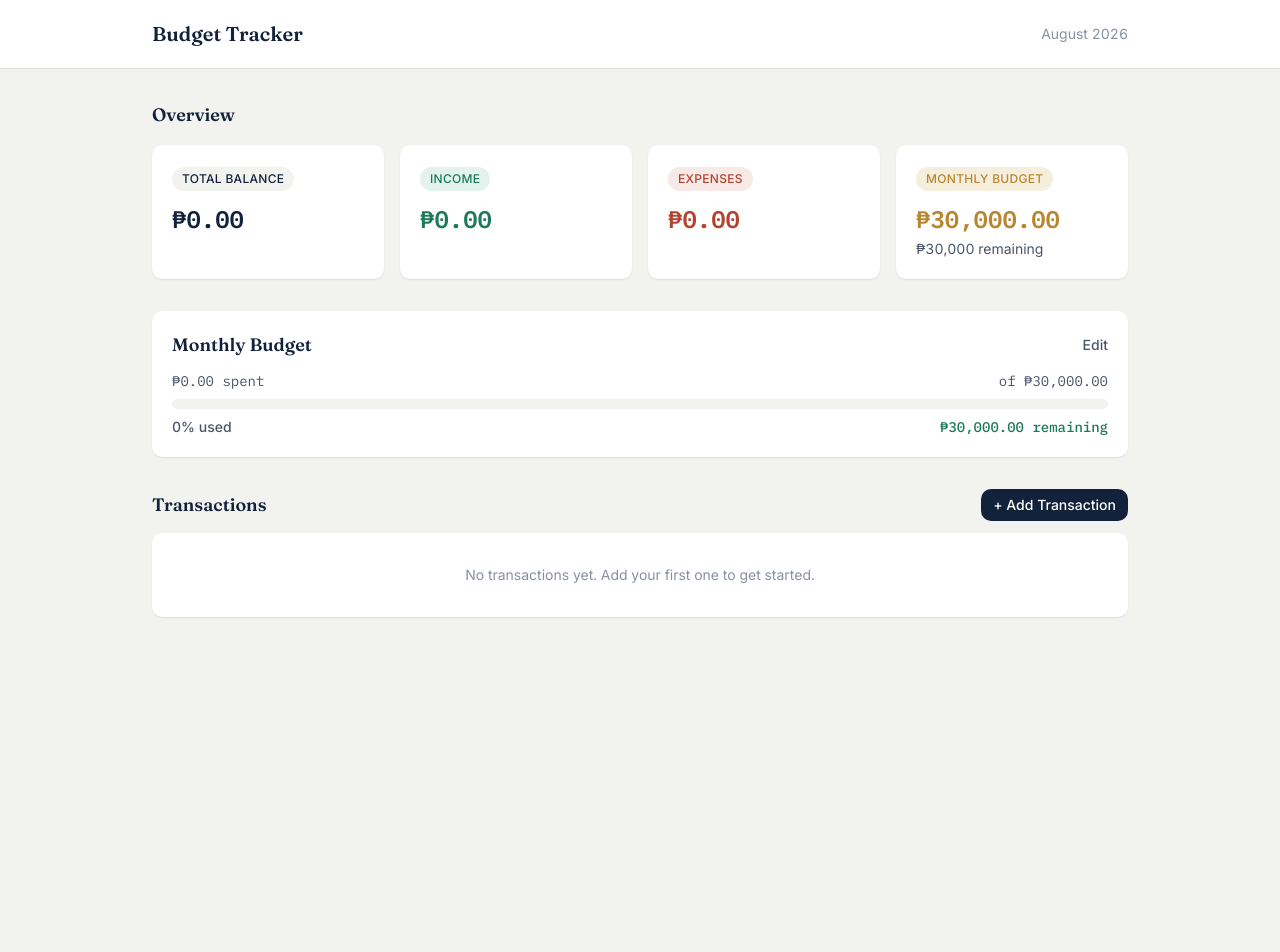
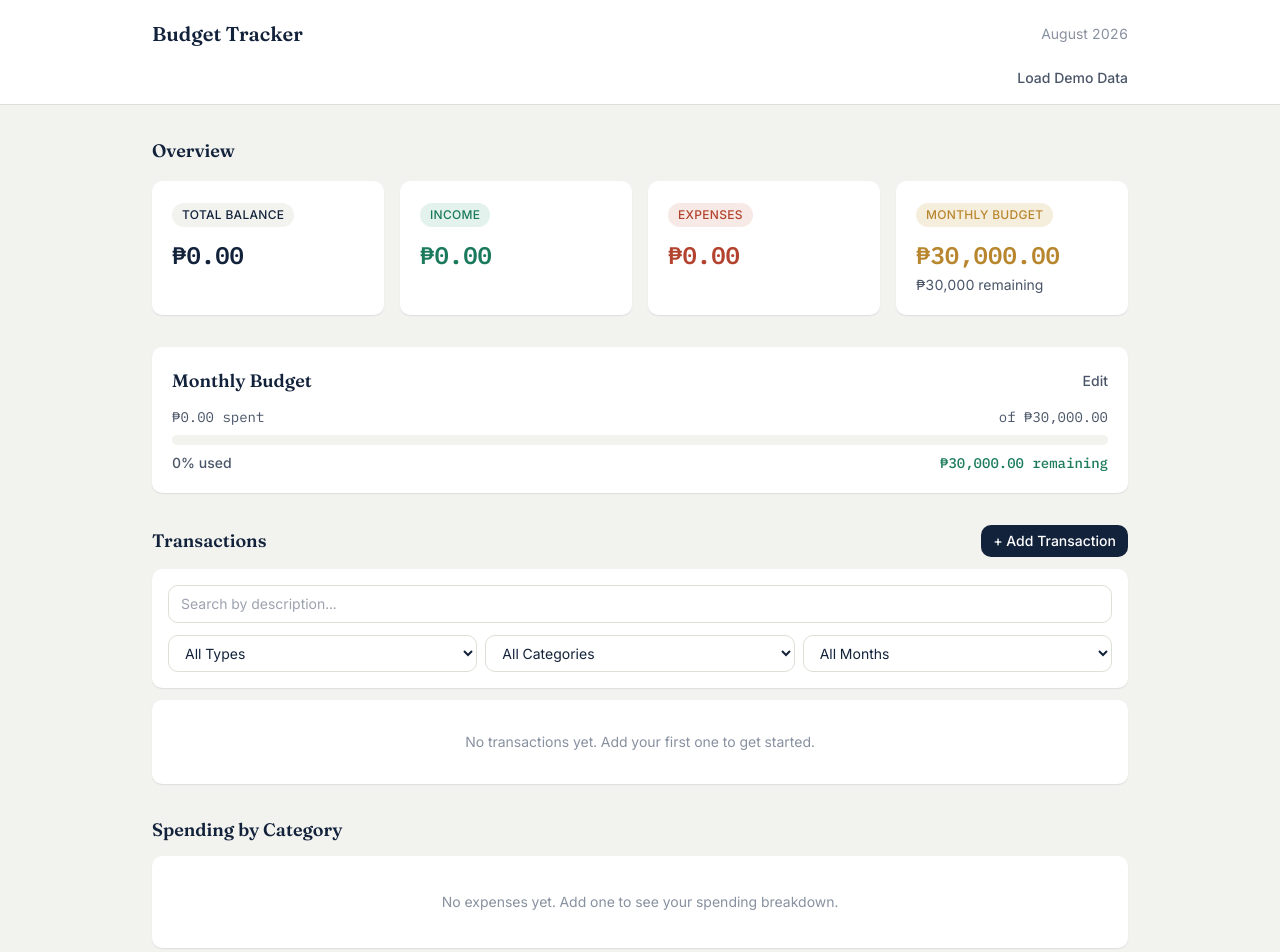
Before and after one commit to axelottle/my-budget-tracker, a Next.js app: page / in a window 1280 px wide. Shown: the top 952 px of the page. Before the commit the page ends 800 px from the top, so only its background shows below. Built offline with nearby package versions, Linux system fonts and the light colour scheme.

Commit message:
Added spending category section

```diff
--- a/app/page.tsx
+++ b/app/page.tsx
@@ -3,6 +3,8 @@
 import DashboardCard from "@/components/DashboardCard";
 import BudgetProgress from "@/components/BudgetProgress";
 import TransactionList from "@/components/TransactionList";
+import SpendingSummary from "@/components/SpendingSummary";
+import DemoDataControls from "@/components/DemoDataControls";
 import { useTransactions } from "@/lib/transactions-context";
 
 export default function Home() {
@@ -22,6 +24,9 @@ export default function Home() {
               year: "numeric",
             })}
           </span>
+        </div>
+        <div className="mx-auto flex max-w-5xl justify-end px-6 pb-4">
+          <DemoDataControls />
         </div>
       </header>
 
@@ -52,6 +57,7 @@ export default function Home() {
 
         <BudgetProgress />
         <TransactionList />
+        <SpendingSummary />
       </main>
     </div>
   );
--- /dev/null
+++ b/components/DemoDataControls.tsx
@@ -0,0 +1,43 @@
+"use client";
+
+import { useTransactions } from "@/lib/transactions-context";
+
+export default function DemoDataControls() {
+  const { transactions, loadDemoData, clearTransactions } = useTransactions();
+
+  function handleLoadDemoData() {
+    if (transactions.length > 0) {
+      const confirmed = window.confirm(
+        "This will replace your current transactions with demo data. Continue?"
+      );
+      if (!confirmed) return;
+    }
+    loadDemoData();
+  }
+
+  function handleClearData() {
+    const confirmed = window.confirm(
+      "This will delete all transactions. This can't be undone. Continue?"
+    );
+    if (confirmed) clearTransactions();
+  }
+
+  return (
+    <div className="flex items-center gap-4 text-sm">
+      <button
+        onClick={handleLoadDemoData}
+        className="font-medium text-ink-soft hover:text-ink"
+      >
+        Load Demo Data
+      </button>
+      {transactions.length > 0 && (
+        <button
+          onClick={handleClearData}
+          className="font-medium text-expense hover:text-expense/80"
+        >
+          Clear All Data
+        </button>
+      )}
+    </div>
+  );
+}
--- /dev/null
+++ b/components/SpendingSummary.tsx
@@ -0,0 +1,67 @@
+"use client";
+
+import { useMemo } from "react";
+import { useTransactions } from "@/lib/transactions-context";
+import { getCategorySpending } from "@/lib/spending-summary";
+
+function formatPeso(amount: number): string {
+  return new Intl.NumberFormat("en-PH", {
+    style: "currency",
+    currency: "PHP",
+    minimumFractionDigits: 2,
+  }).format(amount);
+}
+
+// Cycling opacity steps of the expense color, so higher-spending categories
+// read as visually "heavier" without needing a separate color per category.
+const BAR_OPACITY_STEPS = ["bg-expense", "bg-expense/75", "bg-expense/55", "bg-expense/40"];
+
+export default function SpendingSummary() {
+  const { transactions } = useTransactions();
+  const categorySpending = useMemo(
+    () => getCategorySpending(transactions),
+    [transactions]
+  );
+
+  return (
+    <section className="mt-8">
+      <h2 className="mb-3 font-display text-lg font-semibold text-ink">
+        Spending by Category
+      </h2>
+
+      <div className="rounded-card bg-surface p-5 shadow-card">
+        {categorySpending.length === 0 ? (
+          <p className="py-4 text-center text-sm text-ink-faint">
+            No expenses yet. Add one to see your spending breakdown.
+          </p>
+        ) : (
+          <div className="space-y-4">
+            {categorySpending.map((entry, index) => (
+              <div key={entry.category}>
+                <div className="mb-1 flex items-baseline justify-between">
+                  <span className="text-sm font-medium text-ink">
+                    {entry.category}
+                  </span>
+                  <span className="amount text-sm text-ink-soft">
+                    {formatPeso(entry.amount)}{" "}
+                    <span className="text-ink-faint">
+                      ({Math.round(entry.percentage)}%)
+                    </span>
+                  </span>
+                </div>
+                <div className="h-2 w-full overflow-hidden rounded-full bg-paper">
+                  <div
+                    className={`h-full rounded-full ${
+                      BAR_OPACITY_STEPS[index % BAR_OPACITY_STEPS.length]
+                    }`}
+                    style={{ width: `${entry.percentage}%` }}
+                  />
+                </div>
+              </div>
+            ))}
+          </div>
+        )}
+      </div>
+    </section>
+  );
+}
--- a/components/TransactionList.tsx
+++ b/components/TransactionList.tsx
@@ -1,21 +1,55 @@
 "use client";
 
-import { useState } from "react";
+import { useMemo, useState } from "react";
 import type { Transaction } from "@/types/transaction";
 import { useTransactions } from "@/lib/transactions-context";
+import { EXPENSE_CATEGORIES, INCOME_CATEGORIES } from "@/lib/categories";
+import {
+  DEFAULT_FILTERS,
+  filterTransactions,
+  getAvailableMonths,
+  hasActiveFilters,
+  type TransactionFilters,
+} from "@/lib/filtering";
 import TransactionItem from "@/components/TransactionItem";
 import TransactionForm from "@/components/TransactionForm";
 import Modal from "@/components/Modal";
+
+// Both category lists share "Other", so dedupe with a Set for the combined
+// filter dropdown (the add/edit form still uses the type-specific lists).
+const ALL_CATEGORIES = Array.from(
+  new Set([...EXPENSE_CATEGORIES, ...INCOME_CATEGORIES])
+);
 
 export default function TransactionList() {
   const { transactions } = useTransactions();
   const [isAdding, setIsAdding] = useState(false);
   const [editingTransaction, setEditingTransaction] =
     useState<Transaction | null>(null);
+  const [filters, setFilters] = useState<TransactionFilters>(DEFAULT_FILTERS);
 
-  const sorted = [...transactions].sort(
+  const availableMonths = useMemo(
+    () => getAvailableMonths(transactions),
+    [transactions]
+  );
+
+  const filtered = useMemo(
+    () => filterTransactions(transactions, filters),
+    [transactions, filters]
+  );
+
+  const sorted = [...filtered].sort(
     (a, b) => new Date(b.date).getTime() - new Date(a.date).getTime()
   );
+
+  function updateFilter<K extends keyof TransactionFilters>(
+    key: K,
+    value: TransactionFilters[K]
+  ) {
+    setFilters((prev) => ({ ...prev, [key]: value }));
+  }
+
+  const filtersActive = hasActiveFilters(filters);
 
   return (
     <section className="mt-8">
@@ -31,11 +65,84 @@ export default function TransactionList() {
         </button>
       </div>
 
+      {/* Filter toolbar */}
+      <div className="mb-3 space-y-3 rounded-card bg-surface p-4 shadow-card">
+        <input
+          type="text"
+          value={filters.search}
+          onChange={(e) => updateFilter("search", e.target.value)}
+          placeholder="Search by description..."
+          className="w-full rounded-card border border-line px-3 py-2 text-sm text-ink outline-none focus:border-ink"
+        />
+
+        <div className="grid grid-cols-1 gap-2 sm:grid-cols-3">
+          <select
+            value={filters.type}
+            onChange={(e) =>
+              updateFilter(
+                "type",
+                e.target.value as TransactionFilters["type"]
+              )
+            }
+            className="rounded-card border border-line bg-surface px-3 py-2 text-sm text-ink outline-none focus:border-ink"
+          >
+            <option value="all">All Types</option>
+            <option value="income">Income</option>
+            <option value="expense">Expense</option>
+          </select>
+
+          <select
+            value={filters.category}
+            onChange={(e) => updateFilter("category", e.target.value)}
+            className="rounded-card border border-line bg-surface px-3 py-2 text-sm text-ink outline-none focus:border-ink"
+          >
+            <option value="all">All Categories</option>
+            {ALL_CATEGORIES.map((c) => (
+              <option key={c} value={c}>
+                {c}
+              </option>
+            ))}
+          </select>
+
+          <select
+            value={filters.month}
+            onChange={(e) => updateFilter("month", e.target.value)}
+            className="rounded-card border border-line bg-surface px-3 py-2 text-sm text-ink outline-none focus:border-ink"
+          >
+            <option value="all">All Months</option>
+            {availableMonths.map((m) => (
+              <option key={m.value} value={m.value}>
+                {m.label}
+              </option>
+            ))}
+          </select>
+        </div>
+
+        {filtersActive && (
+          <button
+            onClick={() => setFilters(DEFAULT_FILTERS)}
+            className="text-sm font-medium text-ink-soft hover:text-ink"
+          >
+            Clear filters
+          </button>
+        )}
+      </div>
+
       <div className="rounded-card bg-surface px-4 shadow-card">
-        {sorted.length === 0 ? (
+        {transactions.length === 0 ? (
           <p className="py-8 text-center text-sm text-ink-faint">
             No transactions yet. Add your first one to get started.
           </p>
+        ) : sorted.length === 0 ? (
+          <div className="py-8 text-center text-sm text-ink-faint">
+            <p>No transactions match your filters.</p>
+            <button
+              onClick={() => setFilters(DEFAULT_FILTERS)}
+              className="mt-1 font-medium text-ink-soft underline hover:text-ink"
+            >
+              Clear filters
+            </button>
+          </div>
         ) : (
           sorted.map((t) => (
             <TransactionItem
--- /dev/null
+++ b/lib/filtering.ts
@@ -0,0 +1,62 @@
+import type { Transaction, TransactionType } from "@/types/transaction";
+
+export interface TransactionFilters {
+  type: "all" | TransactionType;
+  category: string; // "all" or a specific Category
+  month: string; // "all" or "YYYY-MM"
+  search: string;
+}
+
+export const DEFAULT_FILTERS: TransactionFilters = {
+  type: "all",
+  category: "all",
+  month: "all",
+  search: "",
+};
+
+export function hasActiveFilters(filters: TransactionFilters): boolean {
+  return (
+    filters.type !== "all" ||
+    filters.category !== "all" ||
+    filters.month !== "all" ||
+    filters.search.trim() !== ""
+  );
+}
+
+export function filterTransactions(
+  transactions: Transaction[],
+  filters: TransactionFilters
+): Transaction[] {
+  const query = filters.search.trim().toLowerCase();
+
+  return transactions.filter((t) => {
+    if (filters.type !== "all" && t.type !== filters.type) return false;
+    if (filters.category !== "all" && t.category !== filters.category)
+      return false;
+    if (filters.month !== "all" && !t.date.startsWith(filters.month))
+      return false;
+    if (query && !t.description.toLowerCase().includes(query)) return false;
+    return true;
+  });
+}
+
+export interface MonthOption {
+  value: string; // "YYYY-MM"
+  label: string; // "August 2026"
+}
+
+/** Builds the month dropdown options from whatever dates actually exist. */
+export function getAvailableMonths(transactions: Transaction[]): MonthOption[] {
+  const uniqueMonths = new Set(transactions.map((t) => t.date.slice(0, 7)));
+
+  return Array.from(uniqueMonths)
+    .sort()
+    .reverse()
+    .map((value) => ({
+      value,
+      label: new Date(`${value}-01`).toLocaleDateString("en-PH", {
+        month: "long",
+        year: "numeric",
+      }),
+    }));
+}
--- /dev/null
+++ b/lib/spending-summary.ts
@@ -0,0 +1,30 @@
+import type { Transaction } from "@/types/transaction";
+
+export interface CategorySpending {
+  category: string;
+  amount: number;
+  percentage: number; // share of total expenses, 0-100
+}
+
+export function getCategorySpending(
+  transactions: Transaction[]
+): CategorySpending[] {
+  const expenses = transactions.filter((t) => t.type === "expense");
+  const totalExpenses = expenses.reduce((sum, t) => sum + t.amount, 0);
+
+  const totalsByCategory = new Map<string, number>();
+  for (const t of expenses) {
+    totalsByCategory.set(
+      t.category,
+      (totalsByCategory.get(t.category) ?? 0) + t.amount
+    );
+  }
+
+  return Array.from(totalsByCategory.entries())
+    .map(([category, amount]) => ({
+      category,
+      amount,
+      percentage: totalExpenses > 0 ? (amount / totalExpenses) * 100 : 0,
+    }))
+    .sort((a, b) => b.amount - a.amount);
+}
```
